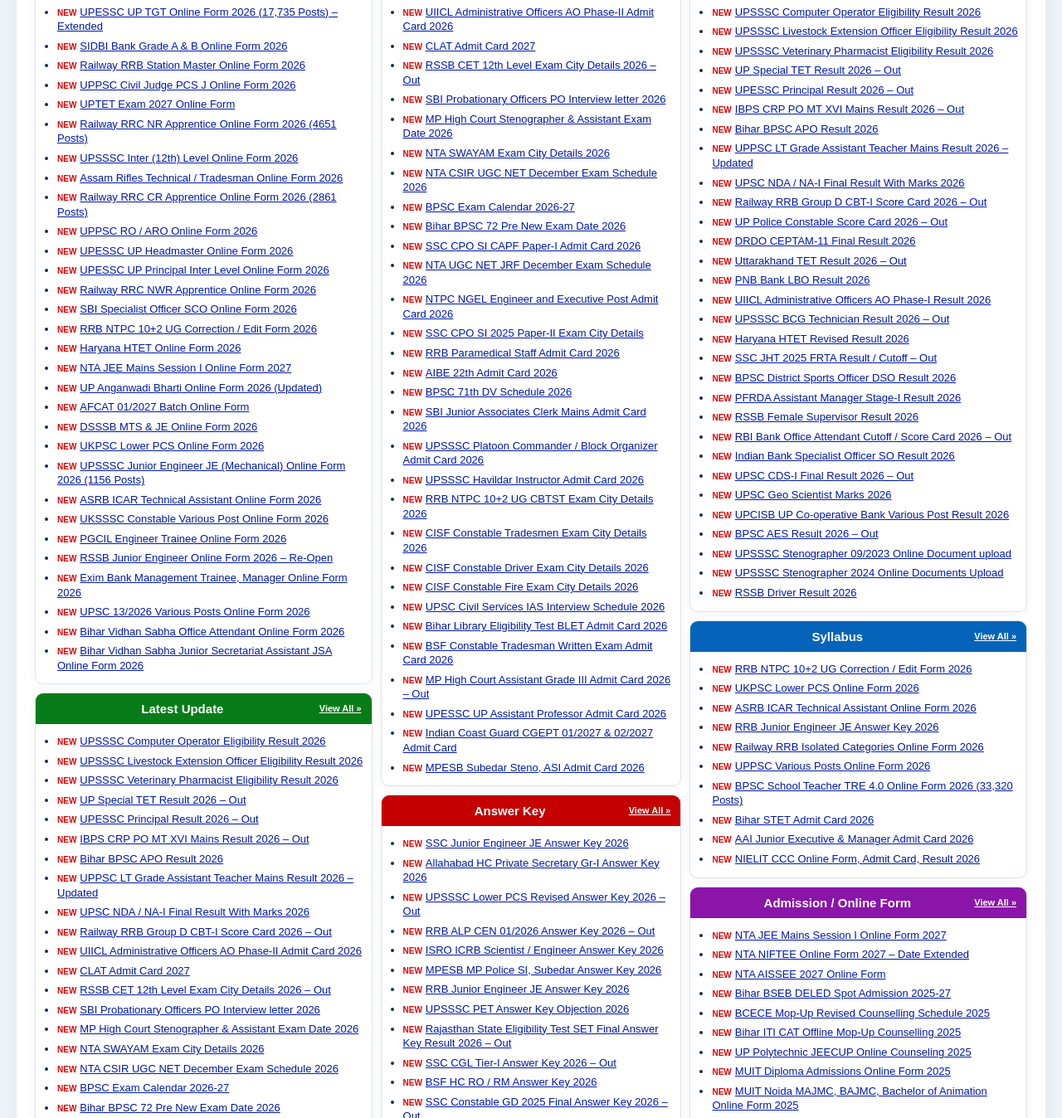
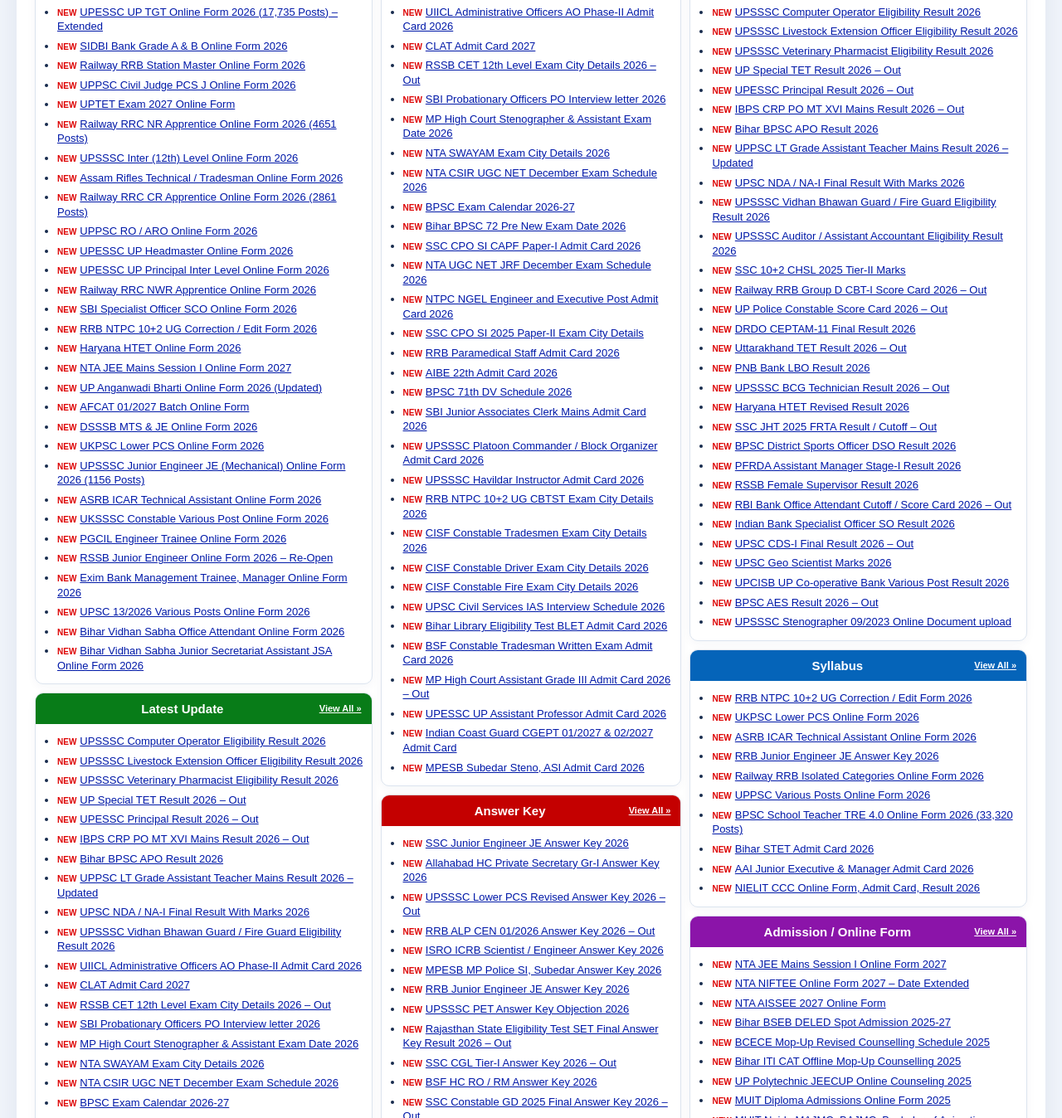
Before and after one commit to computerprachi-alt/computerprachi, a plain HTML site: page index.html in a window 1280 px wide. Shown: the part 2002-3350 px from the top of the page at 83% size. Drawn offline with Linux system fonts and the light colour scheme.

Commit message:
Auto update jobs results admit cards

```diff
--- a/index.html
+++ b/index.html
@@ -540,7 +540,7 @@ footer{background:linear-gradient(135deg,#071a45,#102f70)!important}
 <li><span class="new">NEW</span><a href="result.html?title=Bihar%20BPSC%20APO%20Result%202026&key=bpsc-apo-2026%2F&official=https%3A%2F%2Fbpsc.bihar.gov.in%2Fwp-content%2Fuploads%2FBPSC_content%2FNotices%2FResults-132026-Prosecution-Officer-Preliminary-Examination_BPSC-20261119-d637of.pdf" target="_self" rel="noopener">Bihar BPSC APO Result 2026</a></li>
 <li><span class="new">NEW</span><a href="result.html?title=UPPSC%20LT%20Grade%20Assistant%20Teacher%20Mains%20Result%202026%20%E2%80%93%20Updated&key=uppsc-lt-grade-assistant-teacher-2026%2F&official=https%3A%2F%2Fuppsc.up.nic.in%2FOpen_PDF.aspx%3FI4PnQ0tBagkMf7I19LrklU1o6072j5w%2F" target="_self" rel="noopener">UPPSC LT Grade Assistant Teacher Mains Result 2026 – Updated</a></li>
 <li><span class="new">NEW</span><a href="result.html?title=UPSC%20NDA%20/%20NA-I%20Final%20Result%20With%20Marks%202026&key=upsc-nda-na-i-2026%2F&official=https%3A%2F%2Fwww.upsc.gov.in%2Fsites%2Fdefault%2Ffiles%2FFR-NDANA-I-2026-Engl-05112026.pdf" target="_self" rel="noopener">UPSC NDA / NA-I Final Result With Marks 2026</a></li>
-<li><span class="new">NEW</span><a href="result.html?title=Railway%20RRB%20Group%20D%20CBT-I%20Score%20Card%202026%20%E2%80%93%20Out&key=railway-rrb-group-d-level-1-recruitment-2026-online%2F&official=https%3A%2F%2Frrb.indianrailways.gov.in%2F-%2Fimage%2F179448751636715-BHOPAL-RRB_Level1_CEN_09_2025_Provisional_Publishing_report-v1.0.pdf%2FexamsDocuments" target="_self" rel="noopener">Railway RRB Group D CBT-I Score Card 2026 – Out</a></li>
+<li><span class="new">NEW</span><a href="result.html?title=UPSSSC%20Vidhan%20Bhawan%20Guard%20/%20Fire%20Guard%20Eligibility%20Result%202026&key=upsssc-vidhan-bhawan-guard-fire-guard-2026%2F&official=https%3A%2F%2Fupsssc.gov.in%2FOnline_App%2FResults.aspx%3FID%3D170%26Result_Type%3DP%26Exam_Code%3D7%26Advt_Code%3D731%26Dept_Code%3D606%26Post_Code%3D1%26OnlyIntview%3DNo" target="_self" rel="noopener">UPSSSC Vidhan Bhawan Guard / Fire Guard Eligibility Result 2026</a></li>
 <li><span class="new">NEW</span><a href="admit.html?title=UIICL%20Administrative%20Officers%20AO%20Phase-II%20Admit%20Card%202026&key=uiicl-ao-2026%2F&official=https%3A%2F%2Fibpsreg.ibps.in%2Fuiicljul26%2Foecla_nov26%2Flogin.php%3Fappid%3Df7318e812cd7ed08ba74ad0b466431f9" target="_self" rel="noopener">UIICL Administrative Officers AO Phase-II Admit Card 2026</a></li>
 <li><span class="new">NEW</span><a href="admit.html?title=CLAT%20Admit%20Card%202027&key=clat-2026%2F&official=https%3A%2F%2Fconsortiumofnlus.ac.in%2Fclat-2027%2F" target="_self" rel="noopener">CLAT Admit Card 2027</a></li>
 <li><span class="new">NEW</span><a href="admit.html?title=RSSB%20CET%2012th%20Level%20Exam%20City%20Details%202026%20%E2%80%93%20Out&key=rssb-cet-12th-level-2026%2F&official=https%3A%2F%2Fwhatsapp.com%2Fchannel%2F0029VaAbQf01NCrYADMLt00L" target="_self" rel="noopener">RSSB CET 12th Level Exam City Details 2026 – Out</a></li>
@@ -678,12 +678,14 @@ footer{background:linear-gradient(135deg,#071a45,#102f70)!important}
 <li><span class="new">NEW</span><a href="result.html?title=Bihar%20BPSC%20APO%20Result%202026&key=bpsc-apo-2026%2F&official=https%3A%2F%2Fbpsc.bihar.gov.in%2Fwp-content%2Fuploads%2FBPSC_content%2FNotices%2FResults-132026-Prosecution-Officer-Preliminary-Examination_BPSC-20261119-d637of.pdf" target="_self" rel="noopener">Bihar BPSC APO Result 2026</a></li>
 <li><span class="new">NEW</span><a href="result.html?title=UPPSC%20LT%20Grade%20Assistant%20Teacher%20Mains%20Result%202026%20%E2%80%93%20Updated&key=uppsc-lt-grade-assistant-teacher-2026%2F&official=https%3A%2F%2Fuppsc.up.nic.in%2FOpen_PDF.aspx%3FI4PnQ0tBagkMf7I19LrklU1o6072j5w%2F" target="_self" rel="noopener">UPPSC LT Grade Assistant Teacher Mains Result 2026 – Updated</a></li>
 <li><span class="new">NEW</span><a href="result.html?title=UPSC%20NDA%20/%20NA-I%20Final%20Result%20With%20Marks%202026&key=upsc-nda-na-i-2026%2F&official=https%3A%2F%2Fwww.upsc.gov.in%2Fsites%2Fdefault%2Ffiles%2FFR-NDANA-I-2026-Engl-05112026.pdf" target="_self" rel="noopener">UPSC NDA / NA-I Final Result With Marks 2026</a></li>
-<li><span class="new">NEW</span><a href="result.html?title=Railway%20RRB%20Group%20D%20CBT-I%20Score%20Card%202026%20%E2%80%93%20Out&key=railway-rrb-group-d-level-1-recruitment-2026-online%2F&official=https%3A%2F%2Frrb.indianrailways.gov.in%2F-%2Fimage%2F179448751636715-BHOPAL-RRB_Level1_CEN_09_2025_Provisional_Publishing_report-v1.0.pdf%2FexamsDocuments" target="_self" rel="noopener">Railway RRB Group D CBT-I Score Card 2026 – Out</a></li>
-<li><span class="new">NEW</span><a href="result.html?title=UP%20Police%20Constable%20Score%20Card%202026%20%E2%80%93%20Out&key=up-police-constable-2026%2F&official=https%3A%2F%2Fuppbpb.gov.in%2FFilesUploaded%2FNotice%2Fconst%252014%2520Oct%25202026c0201978-124f-4557-9c66-e162a881cb82.pdf" target="_self" rel="noopener">UP Police Constable Score Card 2026 – Out</a></li>
+<li><span class="new">NEW</span><a href="result.html?title=UPSSSC%20Vidhan%20Bhawan%20Guard%20/%20Fire%20Guard%20Eligibility%20Result%202026&key=upsssc-vidhan-bhawan-guard-fire-guard-2026%2F&official=https%3A%2F%2Fupsssc.gov.in%2FOnline_App%2FResults.aspx%3FID%3D170%26Result_Type%3DP%26Exam_Code%3D7%26Advt_Code%3D731%26Dept_Code%3D606%26Post_Code%3D1%26OnlyIntview%3DNo" target="_self" rel="noopener">UPSSSC Vidhan Bhawan Guard / Fire Guard Eligibility Result 2026</a></li>
+<li><span class="new">NEW</span><a href="result.html?title=UPSSSC%20Auditor%20/%20Assistant%20Accountant%20Eligibility%20Result%202026&key=upsssc-auditor-assistant-accountant-2026%2F&official=https%3A%2F%2Fupsssc.gov.in%2FOnline_App%2FResults.aspx%3FID%3D171%26Result_Type%3DP%26Exam_Code%3D7%26Advt_Code%3D733%26Dept_Code%3D622%26Post_Code%3D1%26OnlyIntview%3DNo" target="_self" rel="noopener">UPSSSC Auditor / Assistant Accountant Eligibility Result 2026</a></li>
+<li><span class="new">NEW</span><a href="result.html?title=SSC%2010%2B2%20CHSL%202025%20Tier-II%20Marks&key=ssc-chsl-2026%2F" target="_self" rel="noopener">SSC 10+2 CHSL 2025 Tier-II Marks</a></li>
+<li><span class="new">NEW</span><a href="result.html?title=Railway%20RRB%20Group%20D%20CBT-I%20Score%20Card%202026%20%E2%80%93%20Out&key=railway-rrb-group-d-level-1-recruitment-2026-online%2F" target="_self" rel="noopener">Railway RRB Group D CBT-I Score Card 2026 – Out</a></li>
+<li><span class="new">NEW</span><a href="result.html?title=UP%20Police%20Constable%20Score%20Card%202026%20%E2%80%93%20Out&key=up-police-constable-2026%2F" target="_self" rel="noopener">UP Police Constable Score Card 2026 – Out</a></li>
 <li><span class="new">NEW</span><a href="result.html?title=DRDO%20CEPTAM-11%20Final%20Result%202026&key=drdo-ceptam-11-2026%2F" target="_self" rel="noopener">DRDO CEPTAM-11 Final Result 2026</a></li>
 <li><span class="new">NEW</span><a href="result.html?title=Uttarakhand%20TET%20Result%202026%20%E2%80%93%20Out&key=utet-2026%2F" target="_self" rel="noopener">Uttarakhand TET Result 2026 – Out</a></li>
 <li><span class="new">NEW</span><a href="result.html?title=PNB%20Bank%20LBO%20Result%202026&key=pnb-bank-lbo-2026%2F" target="_self" rel="noopener">PNB Bank LBO Result 2026</a></li>
-<li><span class="new">NEW</span><a href="result.html?title=UIICL%20Administrative%20Officers%20AO%20Phase-I%20Result%202026&key=uiicl-ao-2026%2F" target="_self" rel="noopener">UIICL Administrative Officers AO Phase-I Result 2026</a></li>
 <li><span class="new">NEW</span><a href="result.html?title=UPSSSC%20BCG%20Technician%20Result%202026%20%E2%80%93%20Out&key=upsssc-bcg-technician-2024%2F" target="_self" rel="noopener">UPSSSC BCG Technician Result 2026 – Out</a></li>
 <li><span class="new">NEW</span><a href="result.html?title=Haryana%20HTET%20Revised%20Result%202026&key=haryana-htet-2025%2F" target="_self" rel="noopener">Haryana HTET Revised Result 2026</a></li>
 <li><span class="new">NEW</span><a href="result.html?title=SSC%20JHT%202025%20FRTA%20Result%20/%20Cutoff%20%E2%80%93%20Out&key=ssc-chte-2025%2F" target="_self" rel="noopener">SSC JHT 2025 FRTA Result / Cutoff – Out</a></li>
@@ -697,8 +699,6 @@ footer{background:linear-gradient(135deg,#071a45,#102f70)!important}
 <li><span class="new">NEW</span><a href="result.html?title=UPCISB%20UP%20Co-operative%20Bank%20Various%20Post%20Result%202026&key=up-co-operative-bank-various-post-2026%2F" target="_self" rel="noopener">UPCISB UP Co-operative Bank Various Post Result 2026</a></li>
 <li><span class="new">NEW</span><a href="result.html?title=BPSC%20AES%20Result%202026%20%E2%80%93%20Out&key=bihar-bpsc-aes-2025%2F" target="_self" rel="noopener">BPSC AES Result 2026 – Out</a></li>
 <li><span class="new">NEW</span><a href="result.html?title=UPSSSC%20Stenographer%2009/2023%20Online%20Document%20upload&key=upsssc-stenographer-2025%2F" target="_self" rel="noopener">UPSSSC Stenographer 09/2023 Online Document upload</a></li>
-<li><span class="new">NEW</span><a href="result.html?title=UPSSSC%20Stenographer%202024%20Online%20Documents%20Upload&key=upsssc-stenographer-2026%2F" target="_self" rel="noopener">UPSSSC Stenographer 2024 Online Documents Upload</a></li>
-<li><span class="new">NEW</span><a href="result.html?title=RSSB%20Driver%20Result%202026&key=rssb-driver-2026%2F" target="_self" rel="noopener">RSSB Driver Result 2026</a></li>
 <!-- AUTO:results:END --></ul></section><section class="box blue" id="syllabus"><h2>Syllabus <a class="viewall" href="all-syllabus.html">View All »</a></h2><ul><!-- AUTO:syllabus:START -->
 <li><span class="new">NEW</span><a href="detail.html?title=RRB%20NTPC%2010%2B2%20UG%20Correction%20/%20Edit%20Form%202026&key=rrb-ntpc-inter-level-07-2026%2F" target="_self" rel="noopener">RRB NTPC 10+2 UG Correction / Edit Form 2026</a></li>
 <li><span class="new">NEW</span><a href="detail.html?title=UKPSC%20Lower%20PCS%20Online%20Form%202026&key=ukpsc-lower-pcs-2026%2F" target="_self" rel="noopener">UKPSC Lower PCS Online Form 2026</a></li>
```
Also changed, not shown: all-latest-update.html (+1 -1 lines), all-results.html (+1 -1 lines).
